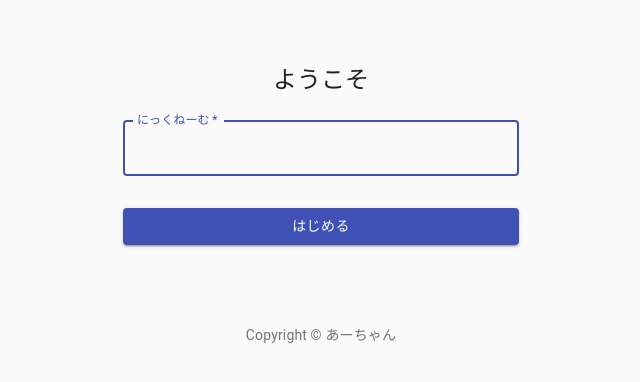
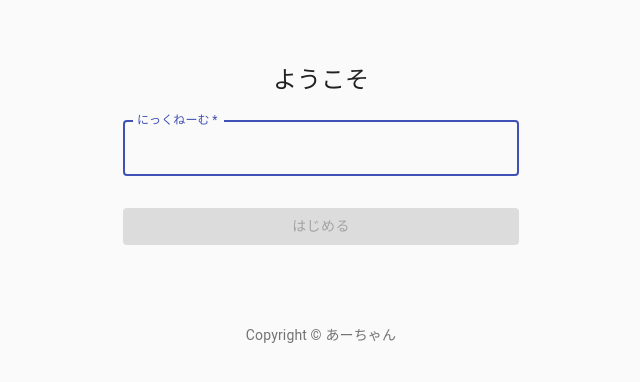
Before and after one commit to archan77/idobatakaigi, a React (Create React App) app: page / in a window 1280 px wide. Shown: the top 382 px of the page, without its empty margins (319-959 px from the left). Built offline with nearby package versions, Linux system fonts and the light colour scheme.

Commit message:
set name by button click

```diff
--- a/src/components/SignIn.js
+++ b/src/components/SignIn.js
@@ -48,8 +48,8 @@ export default function SignIn({ setName }) {
   console.log({disabled, string});
 
   useEffect(() => {
-    string === ''
-    setDisabled(false)
+    const disabled = string === ''
+    setDisabled(disabled)
   },[string])
 
   return (
@@ -72,12 +72,16 @@ export default function SignIn({ setName }) {
             onChange={(e) => setString(e.target.value)}
           />
           <Button
-            type="submit"
+            type="button"
             fullWidth
             variant="contained"
             color="primary"
             className={classes.submit}
             disabled={disabled}
+            onClick={() => {
+              setName(string);
+
+            }}
           >
             はじめる
           </Button>
```
